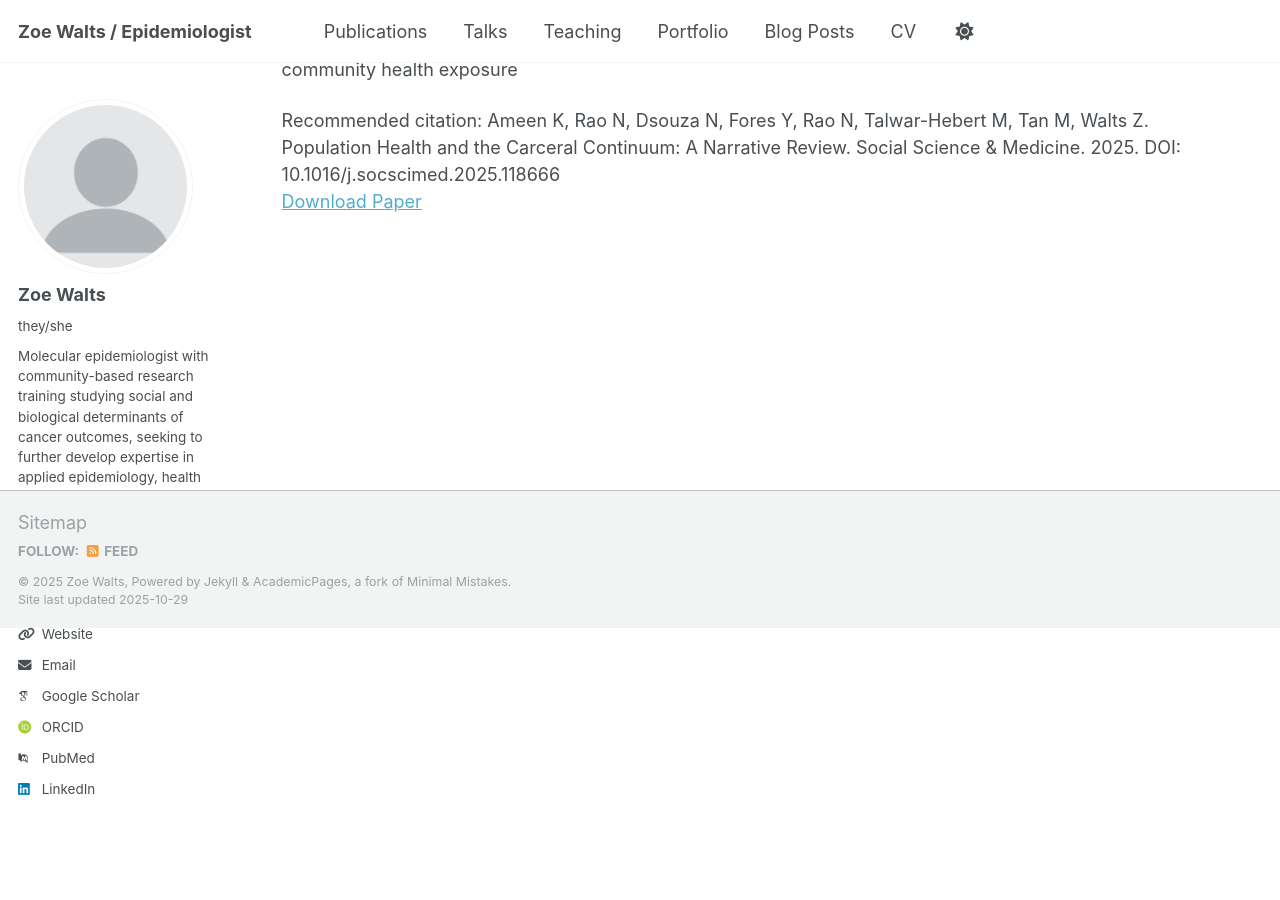
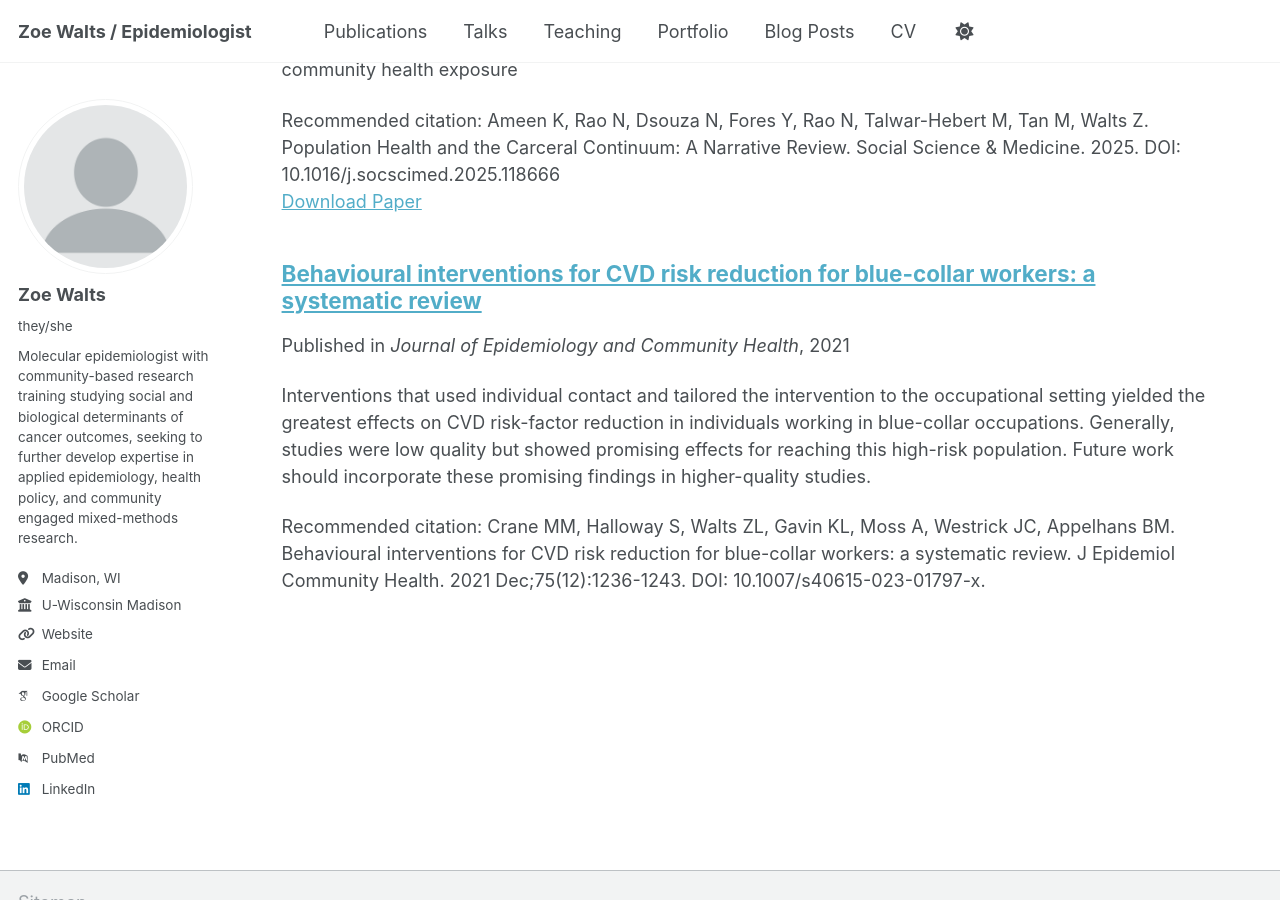
Before and after one commit to Z-Walts/z-walts.github.io, a Jekyll site: the page built from _pages/publications.html, in a window 1280 px wide and 900 px high, scrolled down 1248 px. Built offline with Jekyll 4.4.1, drawn with Linux system fonts in a browser that asks for light colours; some web fonts are replaced.

Commit message:
Update 2021-12-01-paper-title-number-5.md

```diff
--- a/_publications/2021-12-01-paper-title-number-5.md
+++ b/_publications/2021-12-01-paper-title-number-5.md
@@ -1,8 +1,8 @@
 ---
 title: "Behavioural interventions for CVD risk reduction for blue-collar workers: a systematic review"
 collection: publications
-category: manuscripts
-permalink: /publication/2009-10-01-paper-title-number-1
+category: rev
+permalink: /publication/2021-12-01-paper-title-number-1
 excerpt: 'Interventions that used individual contact and tailored the intervention to the occupational setting yielded the greatest effects on CVD risk-factor reduction in individuals working in blue-collar occupations. Generally, studies were low quality but showed promising effects for reaching this high-risk population. Future work should incorporate these promising findings in higher-quality studies.'
 date: 2021-12-01
 venue: 'Journal of Epidemiology and Community Health'
```
